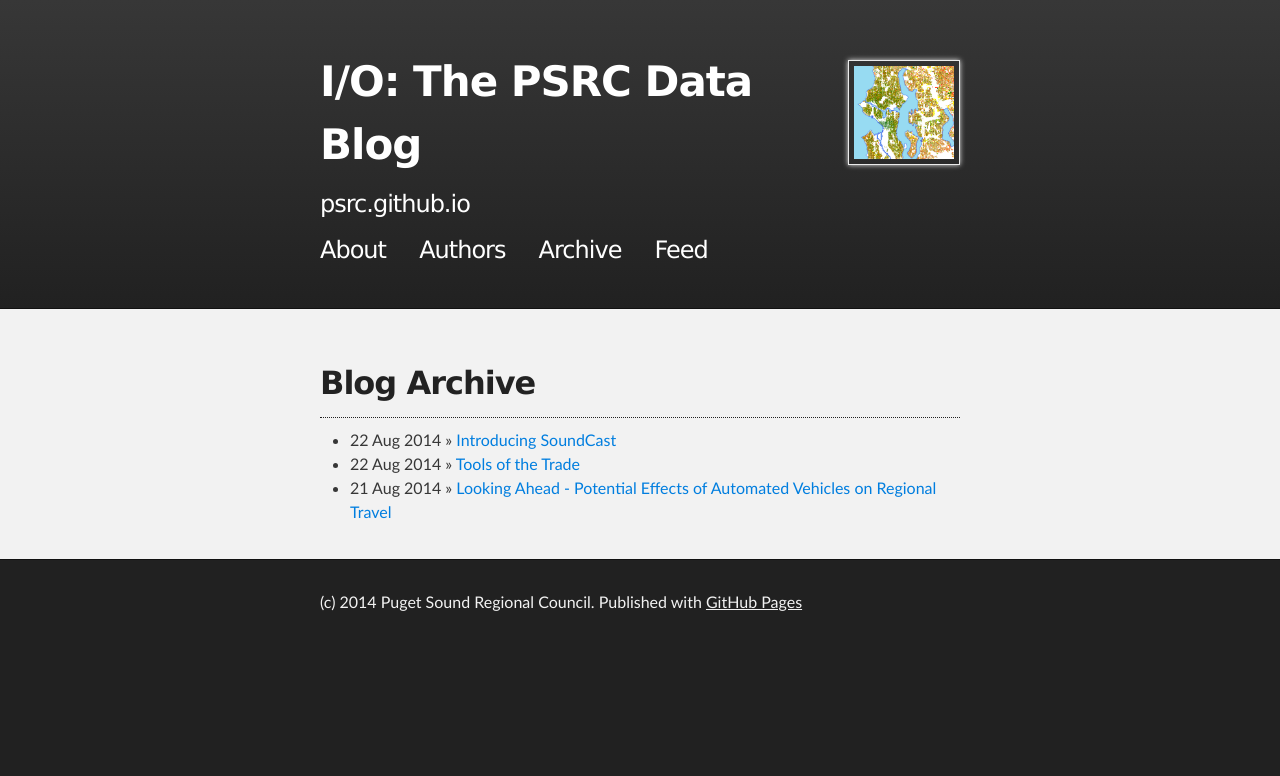
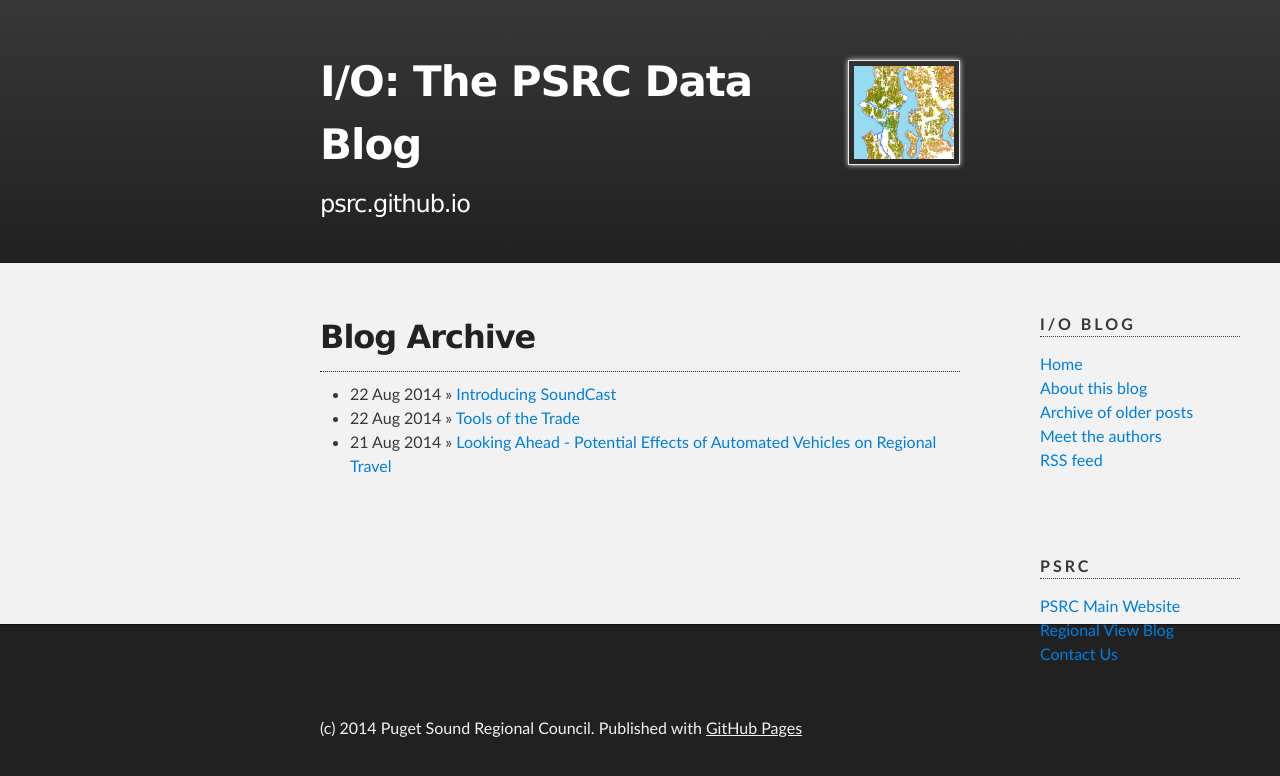
Before and after one commit to psrc/psrc.github.io, a Jekyll site: the page built from archive.md, in a window 1280 px wide. Shown: the top 776 px of the page. Built offline with Jekyll 4.4.1, drawn with Linux system fonts in a browser that asks for light colours.

Commit message:
Sidebar and minor layout fixes

```diff
--- a/_config.yml
+++ b/_config.yml
@@ -7,11 +7,17 @@ timezone: America/Los_Angeles
 gems:
   - jekyll-sitemap
 
-pages_list:
-  About: '/about'
-  Authors: '/authors.html'
-  Archive: '/archive.html'
-  Feed: '/feed.xml'
+nav_links:
+  Home: '/'
+  About this blog: '/about.html'
+  Archive of older posts: '/archive.html'
+  Meet the authors: '/authors.html'
+  RSS feed: '/feed.xml'
+
+psrc_links:
+  PSRC Main Website: "http://www.psrc.org"
+  Regional View Blog: "http://blog.psrc.org"
+  Contact Us: "http://www.psrc.org/about/contact"
 
 authors:
   - name: Billy Charlton
--- a/_layouts/default.html
+++ b/_layouts/default.html
@@ -19,24 +19,35 @@
     <div id="header_wrap" class="outer">
 
       <header class="inner">
-
 	  	  <img align="right" class="title_image" src="/images/home-vmt.png" alt="PSRC" width="100"/>
 
           <h1 id="project_title"><a href="/">I/O: The PSRC Data Blog</a></h1>
           <h3 id="project_tagline"><a href="/">psrc.github.io</a></h3>
+      </header>
 
-          <h3 id="project_tagline">
-            {% for page in site.pages_list %}
-              <a href="{{ page[1]  }}">{{ page[0] }}</a>
-              &nbsp;&nbsp;&nbsp;
-            {% endfor %}
-          </h3>
+    </div>
 
-      </header>
+    <!-- SIDE LINKS -->
+    <div id="sidebar">
+
+      <p class="sidebar_title">I/O BLOG</p>
+      {% for page in site.nav_links %}
+          <a href="{{ page[1]  }}">{{ page[0] }}</a><br/>
+      {% endfor %}
+
+      <br/><br/><br/>
+
+      <p class="sidebar_title">PSRC</p>
+      {% for page in site.psrc_links %}
+          <a href="{{ page[1]  }}">{{ page[0] }}</a><br/>
+      {% endfor %}
+
     </div>
+
 
     <!-- MAIN CONTENT -->
     <div id="main_content_wrap" class="outer">
+
       <section id="main_content" class="inner">
 
         {{ content }}
--- a/archive.md
+++ b/archive.md
@@ -7,3 +7,8 @@ title: Archive
 
 {% for post in site.posts %}* {{ post.date | date_to_string }} &raquo; [ {{ post.title }} ]({{ post.url }})
 {% endfor %}
+
+<br/>
+<br/>
+<br/>
+<br/>
--- a/stylesheets/stylesheet.css
+++ b/stylesheets/stylesheet.css
@@ -287,6 +287,18 @@ Full-Width Styles
   vertical-align: top;
 }
 
+#sidebar {
+     float:right;
+     width: 200px;
+     padding: 40px 40px 20px 20px;
+}
+
+.sidebar_title {
+    letter-spacing: 3px;
+    font-weight: bold;
+    border-bottom: 1px;
+    border-bottom-style: dotted;
+}
 
 #forkme_banner {
   display: block;
@@ -392,6 +404,7 @@ Full-Width Styles
 
 #footer_wrap {
   background: #212121;
+  clear: both;
 }
 
 
```
Also changed, not shown: 404.html (+8 -0 lines), about.md (added, +17 -0 lines).
